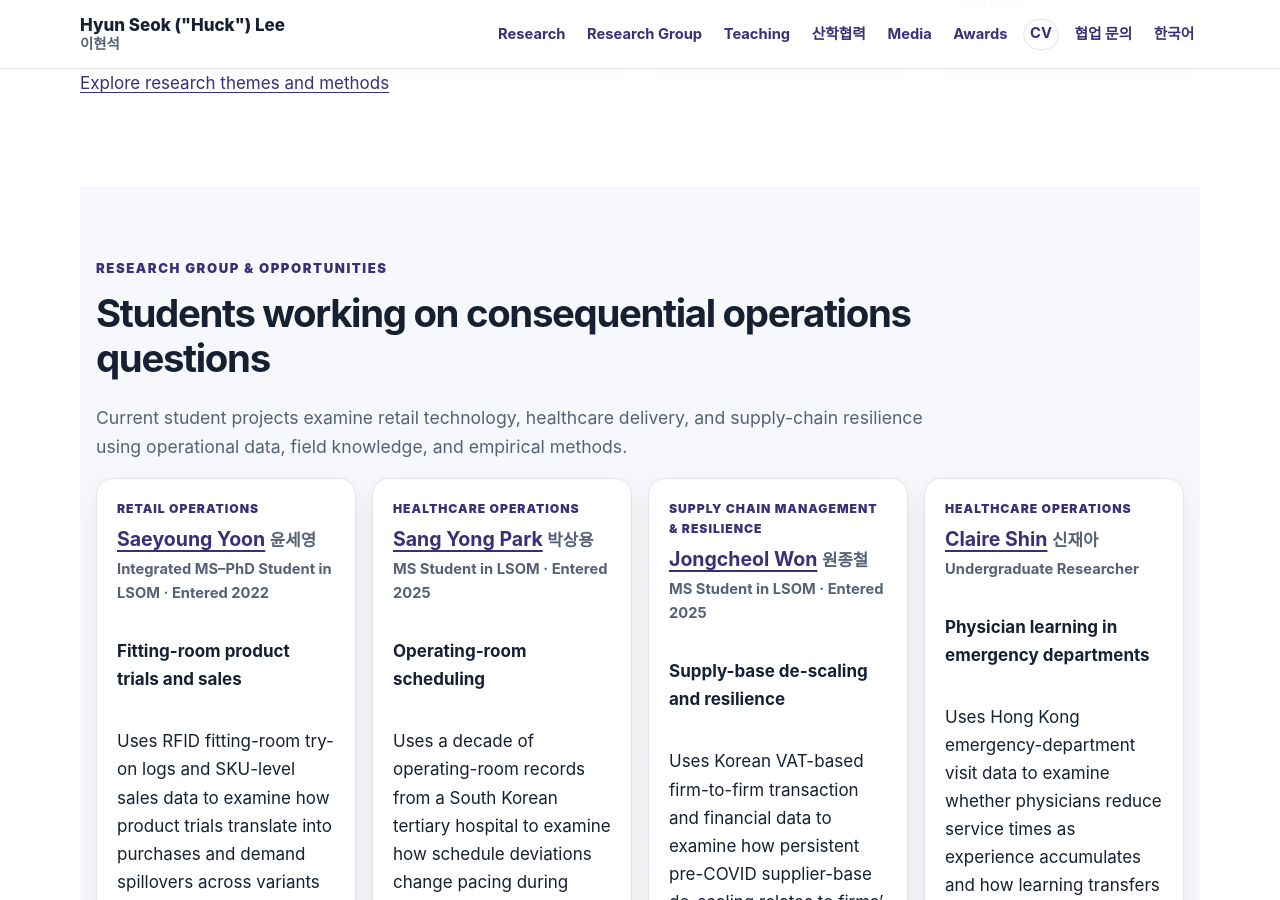
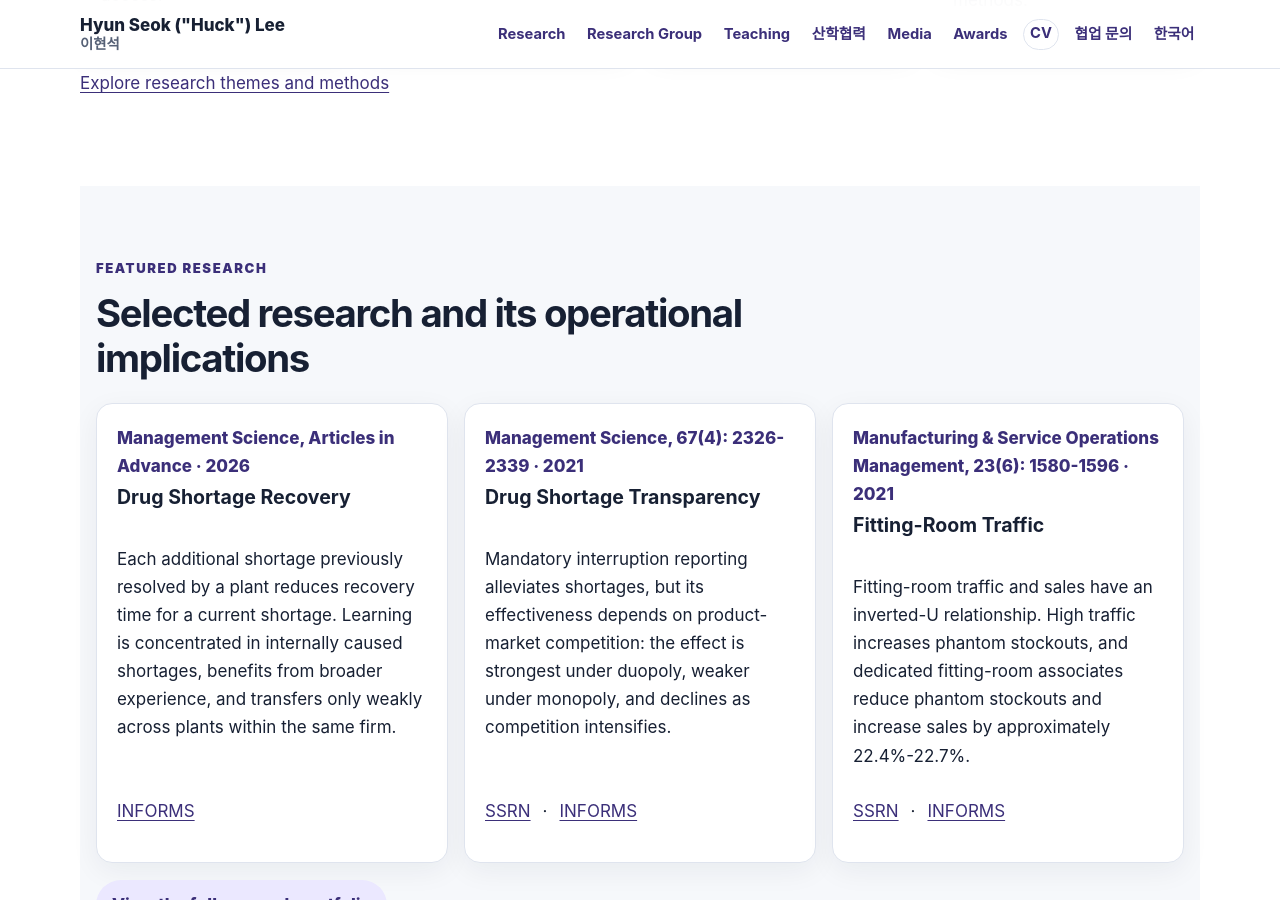
Before and after one commit to lordya2/lordya2.github.io, a Jekyll site: the page built from index.md, in a window 1280 px wide and 900 px high, scrolled down 1752 px. Built offline with Jekyll 4.4.1, drawn with Linux system fonts in a browser that asks for light colours; some of the changed text lies outside the part shown.

Commit message:
Refine homepage research order and publication status (#30)
Move Featured Research ahead of the research group and update the two requested publication records.

```diff
--- a/_data/publications.yml
+++ b/_data/publications.yml
@@ -7,7 +7,7 @@
   authors: 'Lee, H., Lee, J., Noh, I., and Staats, B.'
   year: 2026
   venue: 'Management Science, Articles in Advance'
-  citation: 'Lee, H., Lee, J., Noh, I., and Staats, B. (2026) Learning in Recovery from Disruption: Empirical Evidence from the U.S. Drug Shortages. Management Science (UTD & FT), Published Online Articles in Advance.'
+  citation: 'Lee, H., Lee, J., Noh, I., and Staats, B. (2026) Learning in Recovery from Disruption: Empirical Evidence from the U.S. Drug Shortages. Management Science, Published Online Articles in Advance.'
   question: 'How does prior recovery experience affect how quickly pharmaceutical plants resolve current drug shortages?'
   question_ko: '제약 생산공장의 과거 부족 사태 회복 경험은 현재 의약품 부족의 회복 속도에 어떤 영향을 미치는가?'
   finding: 'Each additional shortage previously resolved by a plant reduces recovery time for a current shortage. Learning is concentrated in internally caused shortages, benefits from broader experience, and transfers only weakly across plants within the same firm.'
@@ -131,8 +131,8 @@
 - id: 'emergency-department-fees'
   category: 'working_paper'
   short_title: 'Emergency Department Attendance Fees'
-  citation: 'Lee, H., Park, E., and Rainer, T. (2025) Heterogeneous Patient Response to Uniform Increase in Emergency Department Attendance Fees: A Territory-Wide Study.'
-  status: 'Under revision (Major Revision) at Manufacturing & Service Operations Management.'
+  citation: 'Lee, H., Park, E., and Rainer, T. (2026) Heterogeneous Patient Response to Uniform Increase in Emergency Department Attendance Fees: A Territory-Wide Study.'
+  status: 'Under review (previous decision: Major Revision).'
   research_theme_ids:
     - 'healthcare-pharmaceutical-supply-chains'
     - 'empirical-om-causal-inference'
--- a/index.md
+++ b/index.md
@@ -51,7 +51,26 @@ alternate_url: /ko/
   <p><a href="{{ '/pages/research.html' | relative_url }}">Explore research themes and methods</a></p>
 </section>
 
-<section class="section section--tinted" id="research-group" aria-labelledby="research-group-title">
+<section class="section section--tinted" id="featured-research" aria-labelledby="featured-research-title">
+  <p class="eyebrow">Featured Research</p>
+  <h2 id="featured-research-title">Selected research and its operational implications</h2>
+  {% assign featured_papers = site.data.publications | where: "featured", true | sort: "featured_order" %}
+  <div class="card-grid card-grid--three research-highlight-grid">
+    {% for paper in featured_papers limit:3 %}
+      <article class="card research-highlight-card">
+        <p class="research-card__venue">{{ paper.venue }} · {{ paper.year }}</p>
+        <h3>{{ paper.featured_short_title | default: paper.short_title }}</h3>
+        <p>{{ paper.finding }}</p>
+        {% if paper.links %}
+          <p class="link-row research-highlight-card__links">{% for link in paper.links %}<a href="{{ link.url }}" data-analytics-event="publication_click">{{ link.label }}</a>{% unless forloop.last %}<span aria-hidden="true"> · </span>{% endunless %}{% endfor %}</p>
+        {% endif %}
+      </article>
+    {% endfor %}
+  </div>
+  <p><a class="button button--ghost" href="{{ '/pages/research.html' | relative_url }}">View the full research portfolio</a></p>
+</section>
+
+<section class="section" id="research-group" aria-labelledby="research-group-title">
   <p class="eyebrow">Research Group &amp; Opportunities</p>
   <h2 id="research-group-title">Students working on consequential operations questions</h2>
   <p class="lead-text">{{ people.group_intro }}</p>
@@ -81,25 +100,6 @@ alternate_url: /ko/
     <a class="button" href="{{ '/pages/people.html' | relative_url }}" data-analytics-event="people_page_click">Meet the research group</a>
     <a class="button button--ghost" href="{{ '/pages/people.html#research-opportunities' | relative_url }}" data-analytics-event="student_opportunity_click">Research opportunities</a>
   </div>
-</section>
-
-<section class="section" id="featured-research" aria-labelledby="featured-research-title">
-  <p class="eyebrow">Featured Research</p>
-  <h2 id="featured-research-title">Selected research and its operational implications</h2>
-  {% assign featured_papers = site.data.publications | where: "featured", true | sort: "featured_order" %}
-  <div class="card-grid card-grid--three research-highlight-grid">
-    {% for paper in featured_papers limit:3 %}
-      <article class="card research-highlight-card">
-        <p class="research-card__venue">{{ paper.venue }} · {{ paper.year }}</p>
-        <h3>{{ paper.featured_short_title | default: paper.short_title }}</h3>
-        <p>{{ paper.finding }}</p>
-        {% if paper.links %}
-          <p class="link-row research-highlight-card__links">{% for link in paper.links %}<a href="{{ link.url }}" data-analytics-event="publication_click">{{ link.label }}</a>{% unless forloop.last %}<span aria-hidden="true"> · </span>{% endunless %}{% endfor %}</p>
-        {% endif %}
-      </article>
-    {% endfor %}
-  </div>
-  <p><a class="button button--ghost" href="{{ '/pages/research.html' | relative_url }}">View the full research portfolio</a></p>
 </section>
 
 <section class="section section--tinted" id="work-with-organizations" lang="ko" aria-labelledby="work-with-organizations-title">
```
